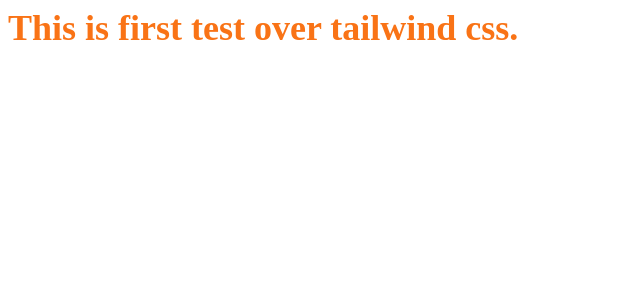
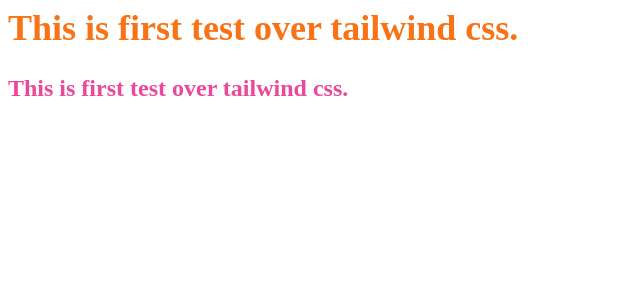
Before and after one commit to subash-gautam/learning-tailwind-css, a React (Vite) app: page / in a window 1280 px wide. Shown: the top 300 px of the page, without its empty margins (0-640 px from the left). Built offline with nearby package versions, Linux system fonts and the light colour scheme.

Commit message:
{/* by customization  */}

```diff
--- a/src/App.jsx
+++ b/src/App.jsx
@@ -3,7 +3,12 @@
 function App() {
     return (
         <>
+            {/* by customization  */}
             <h1 className="">This is first test over tailwind css.</h1>
+            {/* After overridden  */}
+            <h1 className="text-2xl text-pink-500 mt-5">
+                This is first test over tailwind css.
+            </h1>
         </>
     );
 }
```
